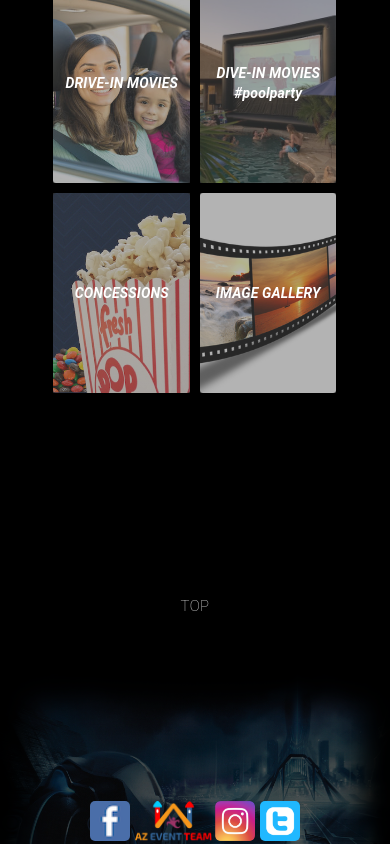
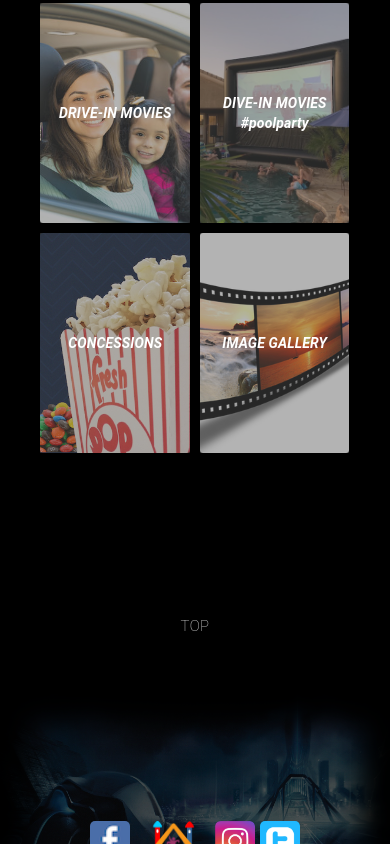
Before and after one commit to ratta2ii/movie_night_app, a React (Create React App) app: page /#/ in a window 390 px wide. Shown: the part 2225-3069 px from the top of the page. Built offline with nearby package versions, Linux system fonts and the light colour scheme.

Commit message:
Adust category box spacing Remove additional bg colors

```diff
--- a/src/Components/Categories/styles.css
+++ b/src/Components/Categories/styles.css
@@ -16,7 +16,7 @@
     -ms-flex-wrap: wrap;
     -webkit-box-pack: center;
     -ms-flex-pack: center;
-    justify-content: space-evenly;
+    justify-content: center;
     -webkit-box-align: center;
     -ms-flex-align: center;
     align-items: center;
@@ -180,6 +180,10 @@ h1:hover {
         padding: 5px 0;
         margin: 0 auto;
     }
+    .box {
+        width: 46%;
+        height: 220px;
+    }
 }
 
 /*
--- a/src/Components/ProductList/ProductListStyles.js
+++ b/src/Components/ProductList/ProductListStyles.js
@@ -17,7 +17,7 @@ const useStyles = makeStyles((theme) => ({
         marginLeft: 20,
         color: "#eaeaea",
         [theme.breakpoints.down("xs")]: {
-            margin: 10,
+            margin: '0 10px 10px',
         }
     }
 }));
--- a/src/Views/Home/HomeStyles.js
+++ b/src/Views/Home/HomeStyles.js
@@ -41,7 +41,7 @@ export const useStyles = makeStyles((theme) => ({
         background: `url('${header_bg_image}') no-repeat`,
         backgroundSize: 'cover',
         backgroundPositionY: '-350px',
-        margin: '10px 4.25% 0px',
+        margin: '10px 5% 0px',
         boxShadow: '0px 2px 1px -1px rgb(0 0 0 / 20%), 0px 1px 1px 0px rgb(0 0 0 / 14%), 0px 1px 3px 0px rgb(0 0 0 / 12%)',
         borderRadius: 12,
         [theme.breakpoints.down('lg')]: {
@@ -107,7 +107,7 @@ export const useStyles = makeStyles((theme) => ({
             fontSize: 15,
             fontWeight: 100,
             margin: 'auto',
-            marginTop: 65,
+            marginTop: 25,
             display: 'block',
             color: '#eaeaea',
             cursor: 'pointer',
--- a/src/Views/ProductsView/ProductsViewStyles.js
+++ b/src/Views/ProductsView/ProductsViewStyles.js
@@ -12,7 +12,6 @@ const useStyles = makeStyles((theme) => ({
     },
     productListContainer: {
         [theme.breakpoints.down('xs')]: {
-            backgroundColor: '#28a0ff57',
             padding: '3% 0',
         },
     },
```
